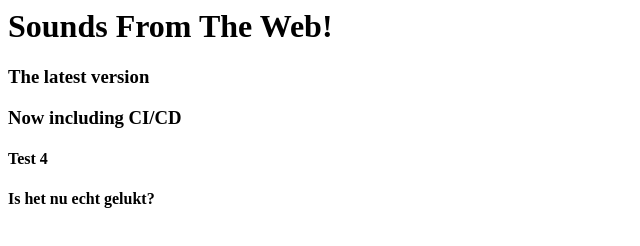
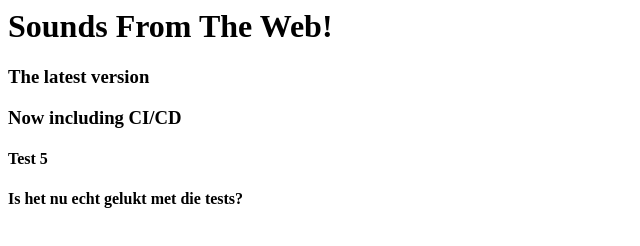
Before and after one commit to astrego/soundsfromtheweb, a website: page build/index.html in a window 1280 px wide. Shown: the whole page, without its empty margins (0-640 px from the left). Drawn offline with Linux system fonts and the light colour scheme.

Commit message:
faulty test 3

```diff
--- a/build/index.html
+++ b/build/index.html
@@ -8,7 +8,7 @@
     <h1>Sounds From The Web!</h1>
     <h3>The latest version</h3>
     <h3>Now including CI/CD</h3>
-    <h4>Test 4<h4>
-    <p>Is het nu echt gelukt?</p>
+    <h4>Test 5<h4>
+    <p>Is het nu echt gelukt met die tests?</p>
   </body>
 </html>
```
